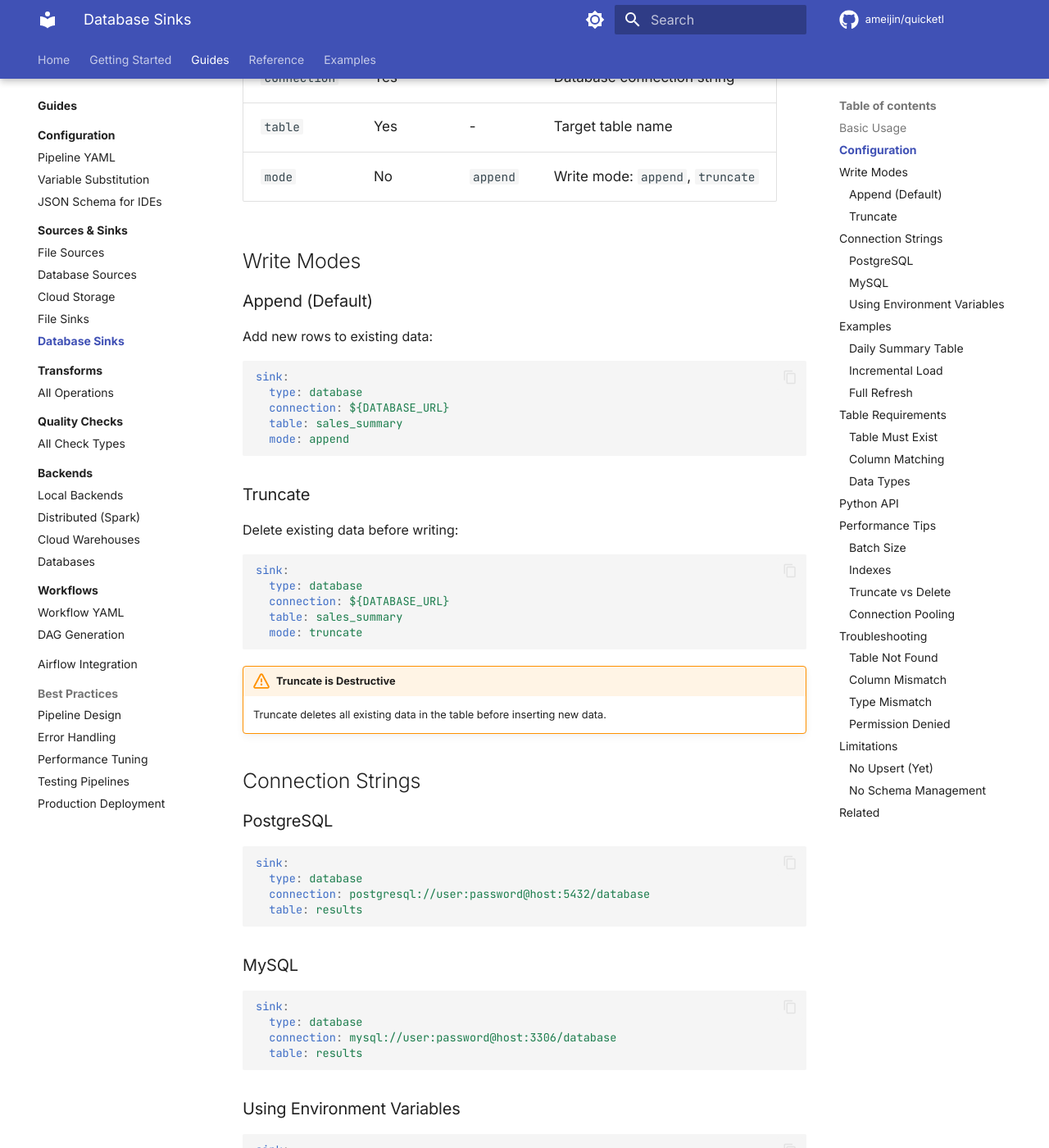
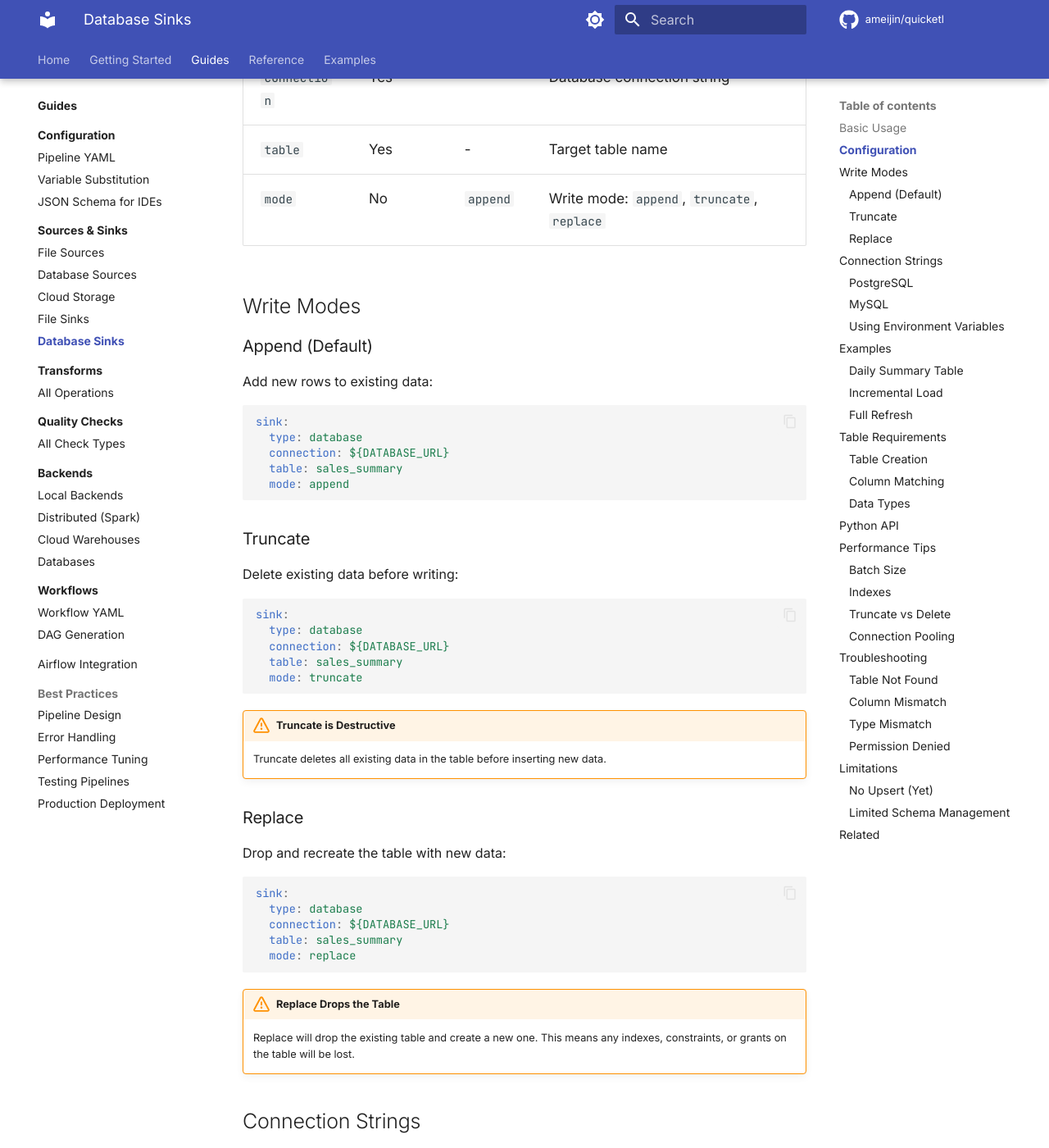
Before and after one commit to ameijin/quicketl, an MkDocs documentation site: the page built from docs/guides/io/database-sinks.md, in a window 1280 px wide and 1400 px high, scrolled down 629 px. Shown: the whole window at 82% size. Built offline with MkDocs 1.6.1 and Material for MkDocs 9.7.7, drawn with Linux system fonts in a browser that asks for light colours; comment, search, counter and statistics services are not loaded; the version menu is left out; some of the changed text lies outside the part shown.

Commit message:
Develop (#2)
* feat: add multi-source pipelines (join/union), database sink, partitioned writes, and enhanced expressions

* clean up linting/type issues

* clean up type checking errors

* fix: cleanup docs for most recent additions

````diff
--- a/docs/guides/io/database-sinks.md
+++ b/docs/guides/io/database-sinks.md
@@ -18,7 +18,7 @@ sink:
 | `type` | Yes | - | Must be `database` |
 | `connection` | Yes | - | Database connection string |
 | `table` | Yes | - | Target table name |
-| `mode` | No | `append` | Write mode: `append`, `truncate` |
+| `mode` | No | `append` | Write mode: `append`, `truncate`, `replace` |
 
 ## Write Modes
 
@@ -48,6 +48,21 @@ sink:
 
 !!! warning "Truncate is Destructive"
     Truncate deletes all existing data in the table before inserting new data.
+
+### Replace
+
+Drop and recreate the table with new data:
+
+```yaml
+sink:
+  type: database
+  connection: ${DATABASE_URL}
+  table: sales_summary
+  mode: replace
+```
+
+!!! warning "Replace Drops the Table"
+    Replace will drop the existing table and create a new one. This means any indexes, constraints, or grants on the table will be lost.
 
 ## Connection Strings
 
@@ -157,9 +172,12 @@ sink:
 
 ## Table Requirements
 
-### Table Must Exist
+### Table Creation
 
-QuickETL does not create tables automatically. Create the table first:
+- **`append` and `truncate` modes**: Table must exist. QuickETL will create it if it doesn't exist.
+- **`replace` mode**: Table is dropped and recreated automatically.
+
+For `append` mode with an existing table:
 
 ```sql
 CREATE TABLE sales_summary (
@@ -202,7 +220,7 @@ transforms:
 ```python
 from quicketl.config.models import DatabaseSink
 
-# Basic
+# Basic (append mode)
 sink = DatabaseSink(
     connection="postgresql://localhost/db",
     table="results"
@@ -213,6 +231,13 @@ sink = DatabaseSink(
     connection="${DATABASE_URL}",
     table="sales_summary",
     mode="truncate"
+)
+
+# With replace (drops and recreates table)
+sink = DatabaseSink(
+    connection="${DATABASE_URL}",
+    table="sales_summary",
+    mode="replace"
 )
 ```
 
@@ -302,9 +327,11 @@ Upsert/merge operations are planned for a future release. Currently, use:
 - `append` for incremental loads
 - `truncate` for full refreshes
 
-### No Schema Management
+### Limited Schema Management
 
-QuickETL does not create or modify table schemas. Manage schemas separately.
+- `replace` mode creates tables automatically from the data schema
+- `append` and `truncate` modes will create tables if they don't exist
+- QuickETL does not modify existing table schemas (add/remove columns)
 
 ## Related
 
````
Also changed, not shown: docs/guides/transforms/operations.md (+120 -25 lines).
